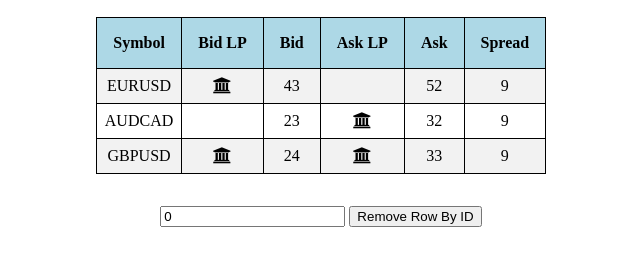
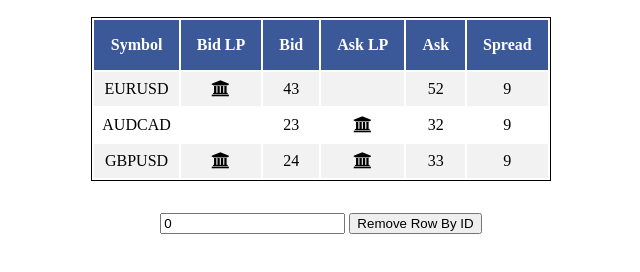
Before and after one commit to geom4rios/KnockoutJS, a website: page public/index.html in a window 1280 px wide. Shown: the part 50-322 px from the top of the page, without its empty margins (319-959 px from the left). Drawn offline with Linux system fonts and the light colour scheme.

Commit message:
adding some style

```diff
--- a/public/assets/styles/styles.css
+++ b/public/assets/styles/styles.css
@@ -32,18 +32,14 @@ tbody tr:nth-child(odd){background-color: #f2f2f2}
 
 /****************************************************/
 
-table, th, td {
-    border: 1px solid black;
-}
-
 thead {
-    border-radius: 5px;
-    background-color: lightblue;
+    background-color: #3B5998;
+    color: white;
 }
 
 table {
-    border-collapse: collapse;
-
+    border: 1px solid black;
+    border-collapse: separate;
 }
 
 th {
```
